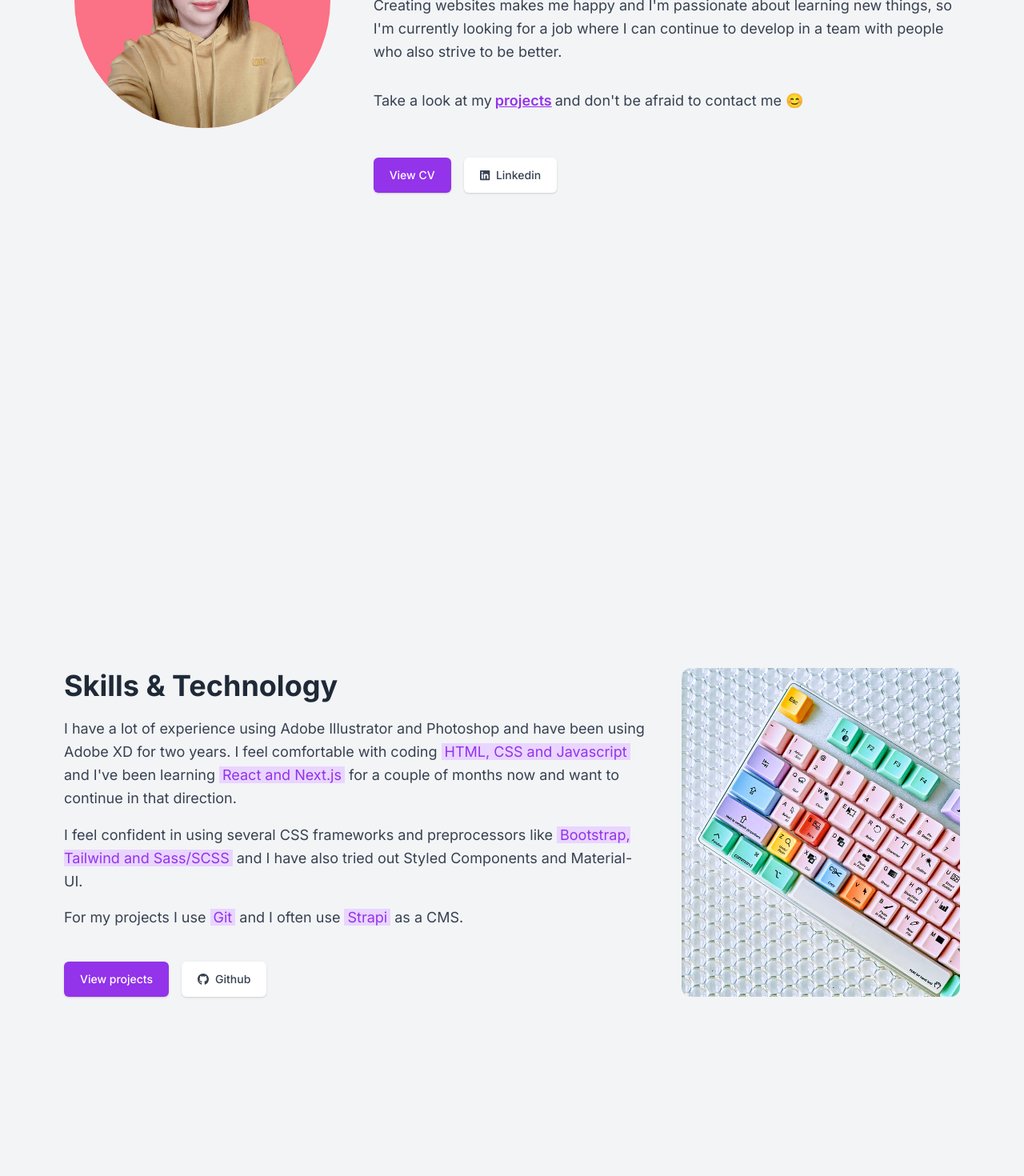
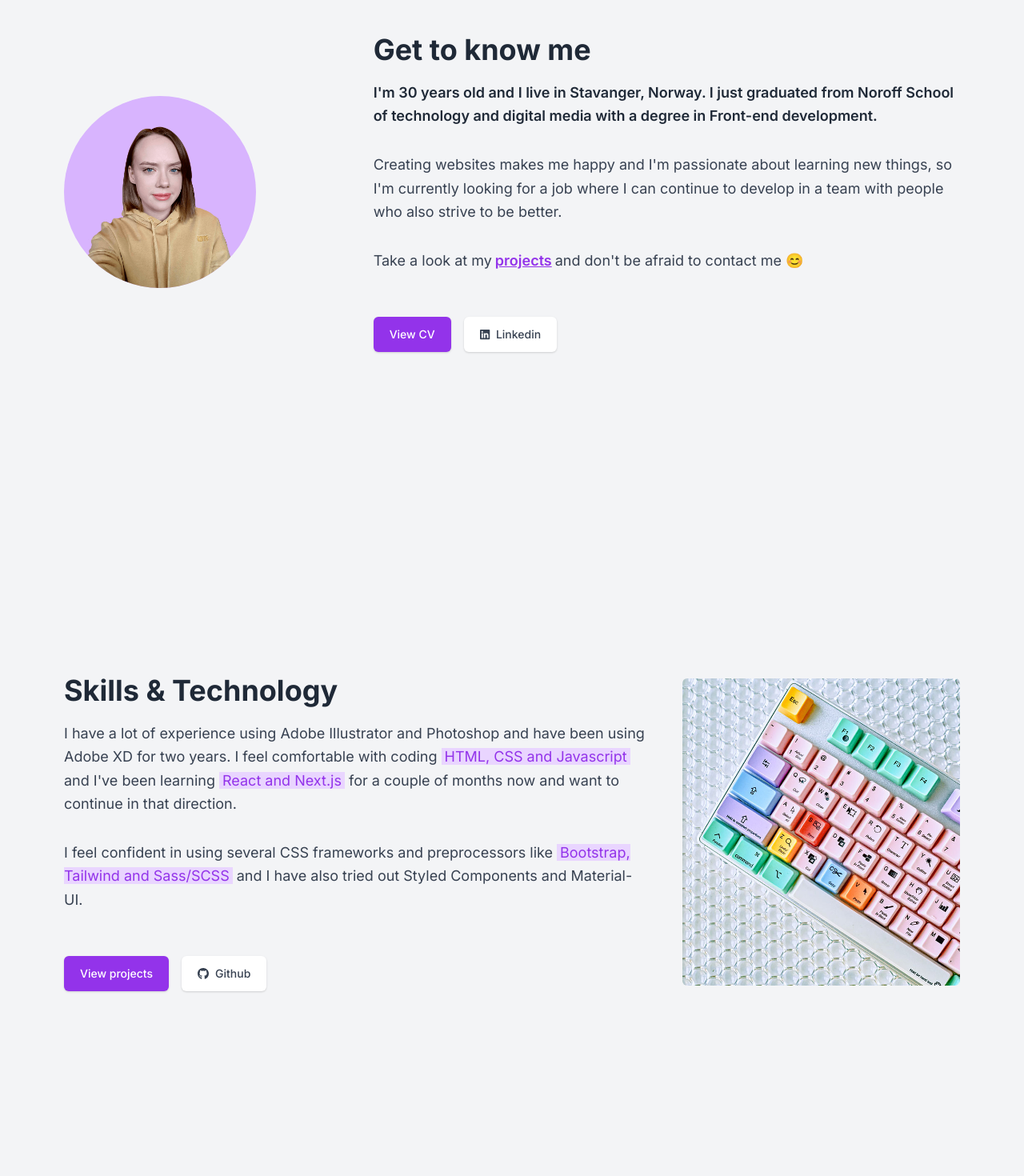
Before and after one commit to JulieBLarsen/portfolio, a Next.js app: page / in a window 1280 px wide. Shown: the part 960-2430 px from the top of the page at 80% size. Built offline with nearby package versions, Linux system fonts and the light colour scheme; a web font is replaced by a local one.

Commit message:
change spacing and responsive imgs

```diff
--- a/components/home/About.js
+++ b/components/home/About.js
@@ -11,20 +11,19 @@ function About() {
   return (
     <section
       id="about"
-      className="h-screen grid grid-cols-1 lg:grid-cols-3 lg:gap-10">
-      <div className="w-full flex justify-center items-center lg:items-baseline">
-        <div className="relative h-60 w-60 sm:h-80 sm:w-80 rounded-full">
+      className="h-screen grid m-auto grid-cols-1 lg:grid-cols-3 lg:gap-10">
+      <div className="w-full flex flex-col justify-center items-center lg:items-baseline">
+        <div className="relative m-auto lg:m-0 h-60 w-60 xs:h-80 xs:w-80 rounded-full shadow-fog-purple">
           <Image
             src="/juliecutout2.png"
             alt="Picture of Julie Larsen"
             layout="fill"
             objectFit="contain"
-            className="bg-rose-400 dark:bg-black rounded-full"
+            className="bg-purple-300 dark:bg-black rounded-full"
           />
         </div>
       </div>
-
-      <div className="col-span-2 flex flex-col items-center text-center sm:items-baseline sm:text-left">
+      <div className="col-span-2 flex flex-col justify-center items-center text-center sm:items-baseline sm:text-left">
         <h2>Get to know me</h2>
         <p className="font-semibold text-gray-800">
           I'm 30 years old and I live in Stavanger, Norway. I just graduated
--- a/components/home/Skills.js
+++ b/components/home/Skills.js
@@ -1,7 +1,6 @@
 import React from 'react';
 import { Button, LightButton } from '../common/Buttons';
 import { FontAwesomeIcon } from '@fortawesome/react-fontawesome';
-import Link from 'next/link';
 import Highlight from '../common/Highlight';
 import Image from 'next/image';
 
@@ -9,14 +8,23 @@ function Skills() {
   return (
     <section
       id="skills"
-      className="h-screen mx-auto flex flex-col gap-10 justify-center">
-      <div className="flex flex-row justify-center items-center gap-10">
-        <div>
+      className="h-screen grid grid-cols-1 lg:grid-cols-3 lg:gap-10">
+      <div className="w-full lg:hidden flex justify-center items-center lg:items-baseline">
+        <div className="relative h-60 w-60 xs:h-80 xs:w-80 m-auto shadow-fog-purple rounded-full">
+          <Image
+            src="/keyboard.jpg"
+            alt="Colorful keyboard"
+            layout="fill"
+            objectFit="cover"
+            className=" rounded-full"
+          />
+        </div>
+      </div>
+      <div className="col-span-2 flex flex-col justify-center items-center text-center sm:items-baseline sm:text-left">
         <h2>Skills & Technology</h2>
         <p>
           I have a lot of experience using Adobe Illustrator and Photoshop and
-            have been using Adobe XD for two years. I feel comfortable with
-            coding
+          have been using Adobe XD for two years. I feel comfortable with coding
           <Highlight>HTML, CSS and Javascript</Highlight>
           and I've been learning
           <Highlight>React and Next.js</Highlight>
@@ -27,10 +35,6 @@ function Skills() {
           like
           <Highlight>Bootstrap, Tailwind and Sass/SCSS</Highlight>
           and I have also tried out Styled Components and Material-UI.
-          </p>
-          <p>
-            For my projects I use <Highlight>Git</Highlight> and I often use
-            <Highlight>Strapi</Highlight> as a CMS.
         </p>
 
         <div className="mt-10 flex flex-row">
@@ -44,13 +48,14 @@ function Skills() {
           </LightButton>
         </div>
       </div>
-        <div className="relative rounded-xl h-full w-full">
+      <div className="hidden lg:flex col-span-1 w-full justify-center items-center">
+        <div className="relative w-96 h-96 shadow-fog-purple">
           <Image
             src="/keyboard.jpg"
             alt="Colorful keyboard"
             layout="fill"
             objectFit="cover"
-            className="rounded-xl"
+            className="rounded-md"
           />
         </div>
       </div>
```
Lines whose indentation alone changed are shown as unchanged.
